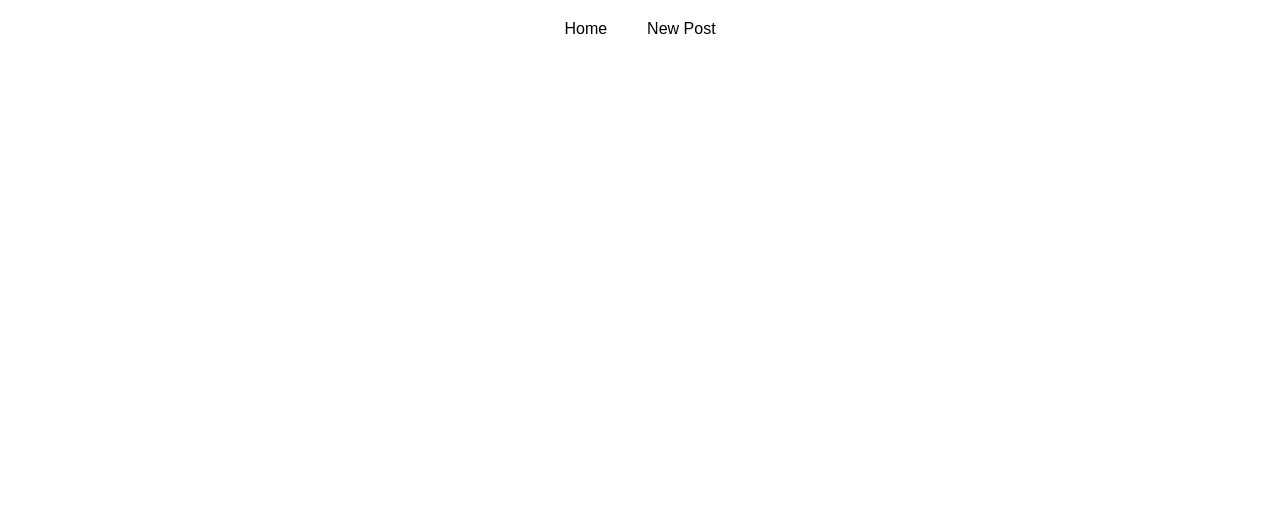
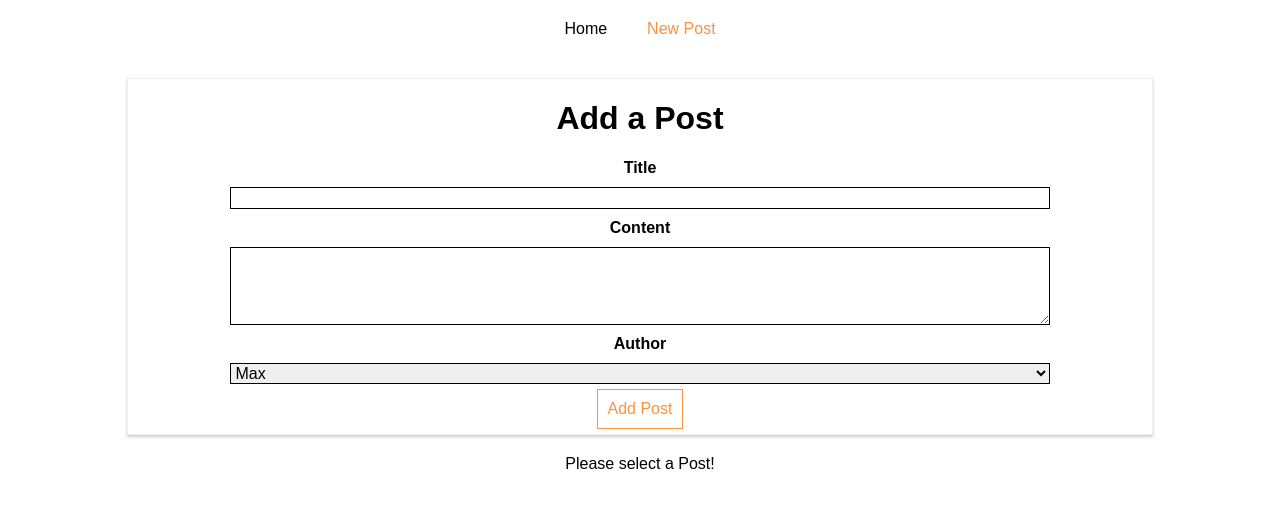
Before and after one commit to tlaudahl/Router-Practice, a React (Create React App) app: page /new-post in a window 1280 px wide. Shown: the top 508 px of the page. Built offline with nearby package versions, Linux system fonts and the light colour scheme; no server answers.

Commit message:
Added routing to the navlinks, and for each individual post

```diff
--- a/src/containers/Blog/Blog.css
+++ b/src/containers/Blog/Blog.css
@@ -17,6 +17,7 @@
 }
 
 .Blog a:hover,
-.Blog a:active {
+.Blog a:active,
+.Blog a.active {
     color: #fa923f
 }
--- a/src/containers/Blog/Blog.js
+++ b/src/containers/Blog/Blog.js
@@ -1,28 +1,33 @@
 import React, { Component } from 'react';
-import { Route } from 'react-router-dom';
-// import axios from 'axios';
-import axios from '../../axios';
+import { Route, NavLink } from 'react-router-dom';
 
 import './Blog.css';
 import Posts from './Posts/Posts';
+import FullPost from './FullPost/FullPost'
+import NewPost from './NewPost/NewPost';
 
 class Blog extends Component {
 
     render () {
-
-
         return (
             <div className="Blog">
                 <header>
                     <nav>
                         <ul>
-                            <li><a href='/'>Home</a></li>
-                            <li><a href='/new-post'>New Post</a></li>
+                            <li><NavLink exact to='/' activeClassName='my-active' activeStyle={{ color: '#fa923f', textDecoration: 'none' }}>Home</NavLink></li>
+                            <li><NavLink to={{
+                                pathname: '/new-post',
+                                hash: '#submit',
+                                search: '?quick-submit=true'
+                            }}>New Post</NavLink></li>
                         </ul>
                     </nav>
                 </header>
-                <Route exact path='/' render={() => <Posts />} />
-                <Route exact path='/' render={() => <Posts />} />
+                {/* <Route exact path='/' render={() => <Posts />} />
+                <Route exact path='/' render={() => <Posts />} /> */}
+                <Route path='/' exact component={Posts} />
+                <Route path='/new-post' component={NewPost} />
+                <Route path='/:id' exact component={FullPost} />
             </div>
         );
     }
--- a/src/containers/Blog/FullPost/FullPost.js
+++ b/src/containers/Blog/FullPost/FullPost.js
@@ -8,10 +8,10 @@ class FullPost extends Component {
         loadedPost: null
     }
 
-    componentDidUpdate () {
-        if ( this.props.id ) {
+    componentDidMount () {
+        if ( this.props.match.params.id ) {
             if ( !this.state.loadedPost || (this.state.loadedPost && this.state.loadedPost.id !== this.props.id) ) {
-                axios.get( '/posts/' + this.props.id )
+                axios.get( '/posts/' + this.props.match.params.id )
                     .then( response => {
                         // console.log(response);
                         this.setState( { loadedPost: response.data } );
--- a/src/containers/Blog/NewPost/NewPost.js
+++ b/src/containers/Blog/NewPost/NewPost.js
@@ -8,6 +8,10 @@ class NewPost extends Component {
         title: '',
         content: '',
         author: 'Max'
+    }
+
+    componentDidMount() {
+        console.log(this.props);
     }
 
     postDataHandler = () => {
--- a/src/containers/Blog/Posts/Posts.js
+++ b/src/containers/Blog/Posts/Posts.js
@@ -1,4 +1,5 @@
 import React, { Component } from 'react'
+import { Link } from 'react-router-dom';
 import axios from '../../../axios';
 
 import Post from '../../../components/Post/Post';
@@ -10,6 +11,7 @@ class Posts extends Component {
     }
 
     componentDidMount () {
+        console.log(this.props);
         axios.get( '/posts' )
             .then( response => {
                 const posts = response.data.slice(0, 4);
@@ -36,11 +38,12 @@ class Posts extends Component {
         let posts = <p style={{textAlign: 'center'}}>Something went wrong!</p>;
         if (!this.state.error) {
             posts = this.state.posts.map(post => {
-                return <Post
-                    key={post.id}
+                return <Link to={'/' + post.id} key={post.id}>
+                    <Post
                     title={post.title}
                     author={post.author}
-                    clicked={() => this.postSelectedHandler(post.id)} />;
+                    clicked={() => this.postSelectedHandler(post.id)} />
+                </Link>;
             });
         }
         return (
```
